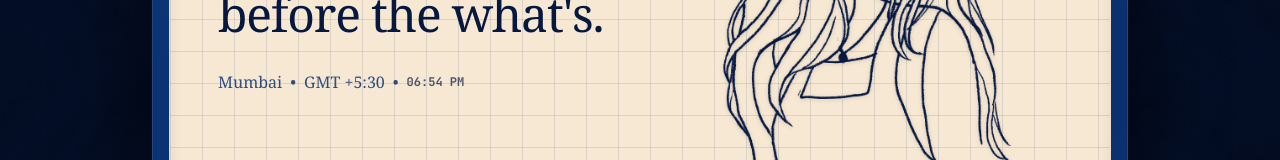
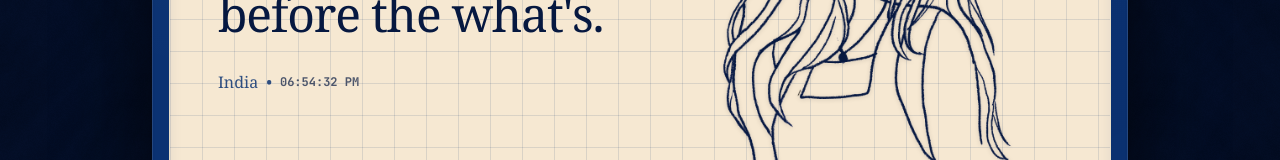
Before and after one commit to ruchibheda000-ship-it/ruchi-portfolio, a React (Vite) app: page / in a window 1280 px wide. Shown: the part 427-587 px from the top of the page. Built offline with nearby package versions, Linux system fonts and the light colour scheme; a web font is replaced by a local one.

Commit message:
feat: change Mumbai to India, add seconds to live time, and remove GMT in hero section

```diff
--- a/src/pages/Home.jsx
+++ b/src/pages/Home.jsx
@@ -17,13 +17,13 @@ export default function Home() {
   // Page entry wakeup trigger for decorative elements
   const isWakingUp = usePageWakeup()
 
-  // Live Mumbai IST Time
+  // Live India IST Time
   const [timeString, setTimeString] = useState('')
 
   useEffect(() => {
     const updateTime = () => {
       const now = new Date()
-      const options = { timeZone: 'Asia/Kolkata', hour: '2-digit', minute: '2-digit', hour12: true }
+      const options = { timeZone: 'Asia/Kolkata', hour: '2-digit', minute: '2-digit', second: '2-digit', hour12: true }
       setTimeString(new Intl.DateTimeFormat('en-US', options).format(now))
     }
     updateTime()
@@ -136,9 +136,7 @@ export default function Home() {
 
                 {/* Location & Time Indicator */}
                 <div className="flex items-center gap-2 font-serif text-sm sm:text-base text-[#0B3272]/85 pt-1">
-                  <span>Mumbai</span>
-                  <span>•</span>
-                  <span>GMT +5:30</span>
+                  <span>India</span>
                   {timeString && (
                     <>
                       <span>•</span>
```
